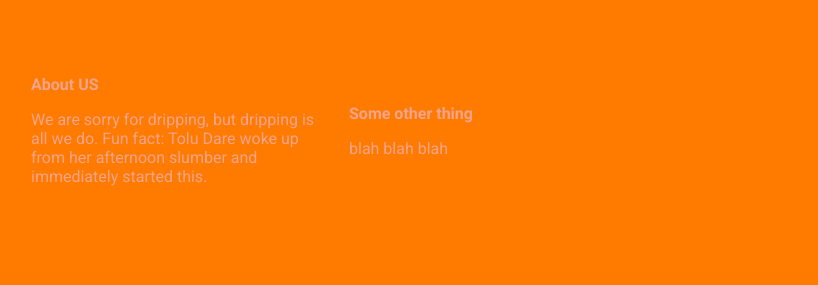
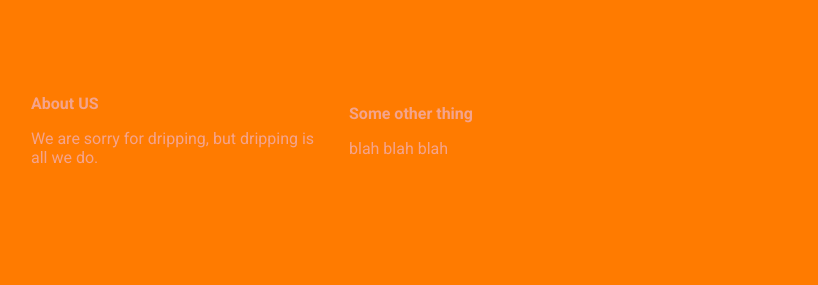
Before and after one commit to ToluDare/hotel, a plain HTML site: page index.html in a window 1280 px wide. Shown: the part 5068-5353 px from the top of the page, 462-1280 px from the left. Drawn offline with Linux system fonts and the light colour scheme.

Commit message:
Update index.html

```diff
--- a/index.html
+++ b/index.html
@@ -58,7 +58,7 @@
 
                 <div class="column">
                     <h2 id="white_text">About US</h2>
-                    <p id="white_text">We are sorry for dripping, but dripping is all we do. Fun fact: Tolu Dare woke up from her afternoon slumber and immediately started this.</p>
+                    <p id="white_text">We are sorry for dripping, but dripping is all we do. </p>
                 </div>
 
               <div class="column">
```
